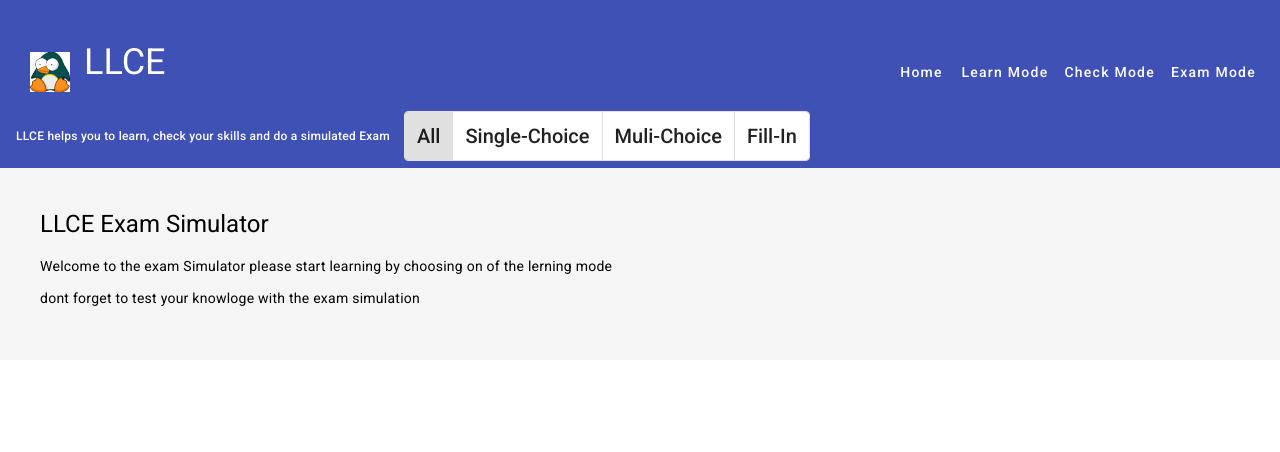
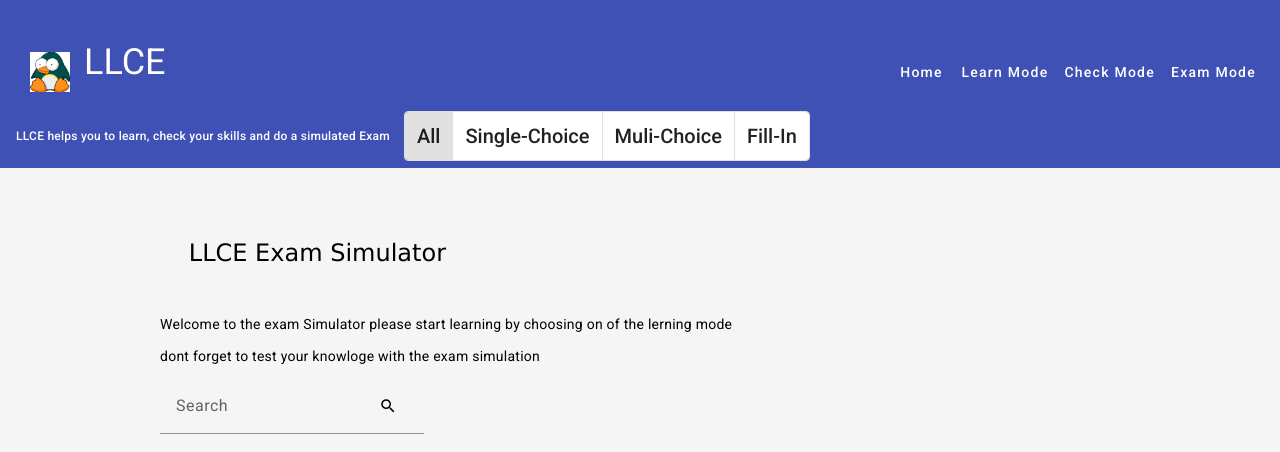
Before and after one commit to RamyBit/angular, an Angular app: page /home in a window 1280 px wide. Shown: the top 452 px of the page. Built offline with nearby package versions, Linux system fonts and the light colour scheme.

Commit message:
search-bar added

```diff
--- a/src/app/app.module.ts
+++ b/src/app/app.module.ts
@@ -23,6 +23,9 @@ import { QButtonToggleComponent } from './q-button-toggle/q-button-toggle.compon
 import {MatSelectModule} from '@angular/material/select';
 import { LearnModeComponent } from './learn-mode/learn-mode.component';
 import { SummaryComponent } from './summary/summary.component';
+import { SearchComponent } from './search/search.component';
+import {MatInputModule} from '@angular/material/input';
+
 
 
 
@@ -37,6 +40,7 @@ import { SummaryComponent } from './summary/summary.component';
     QButtonToggleComponent,
     LearnModeComponent,
     SummaryComponent,
+    SearchComponent,
 
   ],
   imports: [
@@ -54,6 +58,7 @@ import { SummaryComponent } from './summary/summary.component';
     MatDialogModule,
     MatButtonToggleModule,
     MatSelectModule,
+    MatInputModule,
   ],
 
 
--- a/src/app/home/home.component.css
+++ b/src/app/home/home.component.css
@@ -0,0 +1,10 @@
+.container{
+    margin-left: 10%;
+    margin-right: 10%;
+}
+h1{
+    font-size: x-large;
+    font-family: Verdana, Geneva, Tahoma, sans-serif;
+    font-weight: 100;
+    padding: 3%;
+}
--- a/src/app/home/home.component.html
+++ b/src/app/home/home.component.html
@@ -1,3 +1,6 @@
-<h1>LLCE Exam Simulator</h1>
-<p>Welcome to the exam Simulator please start learning by choosing on of the lerning mode</p>
-<p>dont forget to test your knowloge with the exam simulation</p>
+<div class="container">
+    <h1>LLCE Exam Simulator</h1>
+    <p>Welcome to the exam Simulator please start learning by choosing on of the lerning mode</p>
+    <p>dont forget to test your knowloge with the exam simulation</p>
+    <ll-search></ll-search>
+</div>
--- /dev/null
+++ b/src/app/search/search.component.css
@@ -0,0 +1,9 @@
+ul{
+    list-style-type: none;
+}
+
+h1{
+    font-family: Cambria, Cochin, Georgia, Times, 'Times New Roman', serif;
+    font-size: 50px;
+    font-weight: 300;
+}
--- /dev/null
+++ b/src/app/search/search.component.html
@@ -0,0 +1,13 @@
+
+    <mat-form-field class="search-full-width">
+        <input type="tel" matInput  placeholder="Search" autocomplete="off" aria-label="Search"
+        [class.loading] = "isLoading"
+        #searchInput (input)="input$.next(searchInput.value)">
+        <button matSuffix mat-button><mat-icon >search</mat-icon></button>
+    </mat-form-field>
+    <ul class="search-results" *ngIf="searchresults$ | async as results">
+        <li *ngFor="let question of results">
+            <ll-q-list-item [question]="question"></ll-q-list-item>
+        </li>
+        <li *ngIf="!results.length">No results</li>
+    </ul>
--- /dev/null
+++ b/src/app/search/search.component.ts
@@ -0,0 +1,30 @@
+import { Component } from '@angular/core';
+import { debounceTime, distinctUntilChanged, filter, Observable, Subject, switchMap, tap } from 'rxjs';
+import { QRepoService } from '../shared/q-repo.service';
+import { Question } from '../shared/question';
+
+@Component({
+  selector: 'll-search',
+  templateUrl: './search.component.html',
+  styleUrls: ['./search.component.css']
+})
+export class SearchComponent {
+  searchresults$: Observable<Question[]> | undefined;
+  input$ = new Subject<string>();
+  isLoading = false;
+
+
+  constructor(private service: QRepoService) {
+    this.searchresults$ = this.input$.pipe(
+    filter(term => term.length >= 2),
+    debounceTime(500),
+    distinctUntilChanged((a,b) => {
+      return JSON.stringify(a) === JSON.stringify(b);
+    }),
+    tap(()=> this.isLoading = true),
+    switchMap(term => this.service.getAllSearch(term)),
+    tap(() => this.isLoading = false)
+    )
+    console.log(this.searchresults$)
+  }
+}
--- a/src/app/shared/q-repo.service.ts
+++ b/src/app/shared/q-repo.service.ts
@@ -2,7 +2,7 @@ import { HttpClient } from '@angular/common/http';
 import { Injectable } from '@angular/core';
 import { BehaviorSubject, catchError, Observable, of, Subject } from 'rxjs';
 import { Question } from './question';
-import { map } from 'rxjs/operators';
+import { map, switchMap } from 'rxjs/operators';
 
 
 @Injectable({
@@ -13,9 +13,6 @@ export class QRepoService {
   private _qType =new BehaviorSubject<string>('qAll');
   qType = 'qAll';
 
-  // private questions$: Observable<Question[]>;
-  // private questions : Question[]=[] ;
-  // private question: Question = {};
 
   get Type(){
     return this._qType.asObservable();
@@ -25,14 +22,7 @@ export class QRepoService {
   }
   constructor(private http: HttpClient) {
     console.log(this.qUrl);
-    // this.getAll().subscribe(data => {
-    //   console.log(data);
-    // });
 
-    // this.questions$ = this.getAll()
-    // .pipe(tap((res:any)=>{
-    //   this.questions = res;
-    // }));
   }
   getAll(type :string): Observable<Question[]>{
     console.log("type",type);
@@ -45,18 +35,10 @@ export class QRepoService {
       })
     )
   }
-  // getSingle(id: number): any{
 
-  //   this.question = this.getAll().pipe(map(qs => qs.find(q => q.qid === id)));
-  //   console.log(this.question) ;
-
-  // }
   getSingle(id: string, type: string): Observable<Question>{
     console.log('service type',type);
     return this.getAll(type).pipe(map((array: Question[]) => array[parseInt(id)-1]));
-    // console.log("id", id);
-    // console.log("q", q$);
-    // return q$;
 
   }
   updateUrl(type: string){
@@ -66,4 +48,8 @@ export class QRepoService {
   getQType(){
     return this.qType;
   }
+
+  getAllSearch(term: string): Observable<Question[]>{
+    return this.getAll('qAll').pipe(map((questions: Question[]) => questions.filter(q =>  q.qtxt.find(txt => txt.includes(term)) )))
+  }
 }
```
Also changed, not shown: 1 other file (tests, documents, lock files or other folders).
